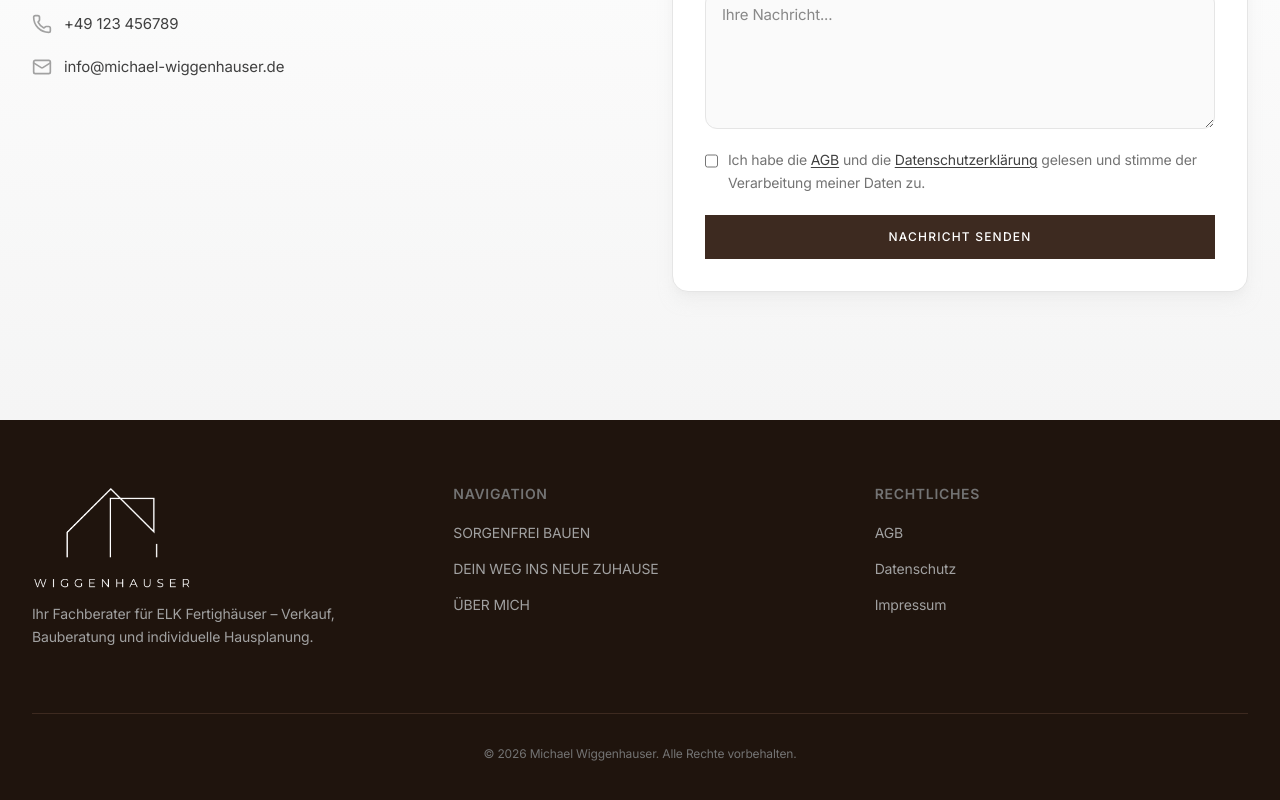
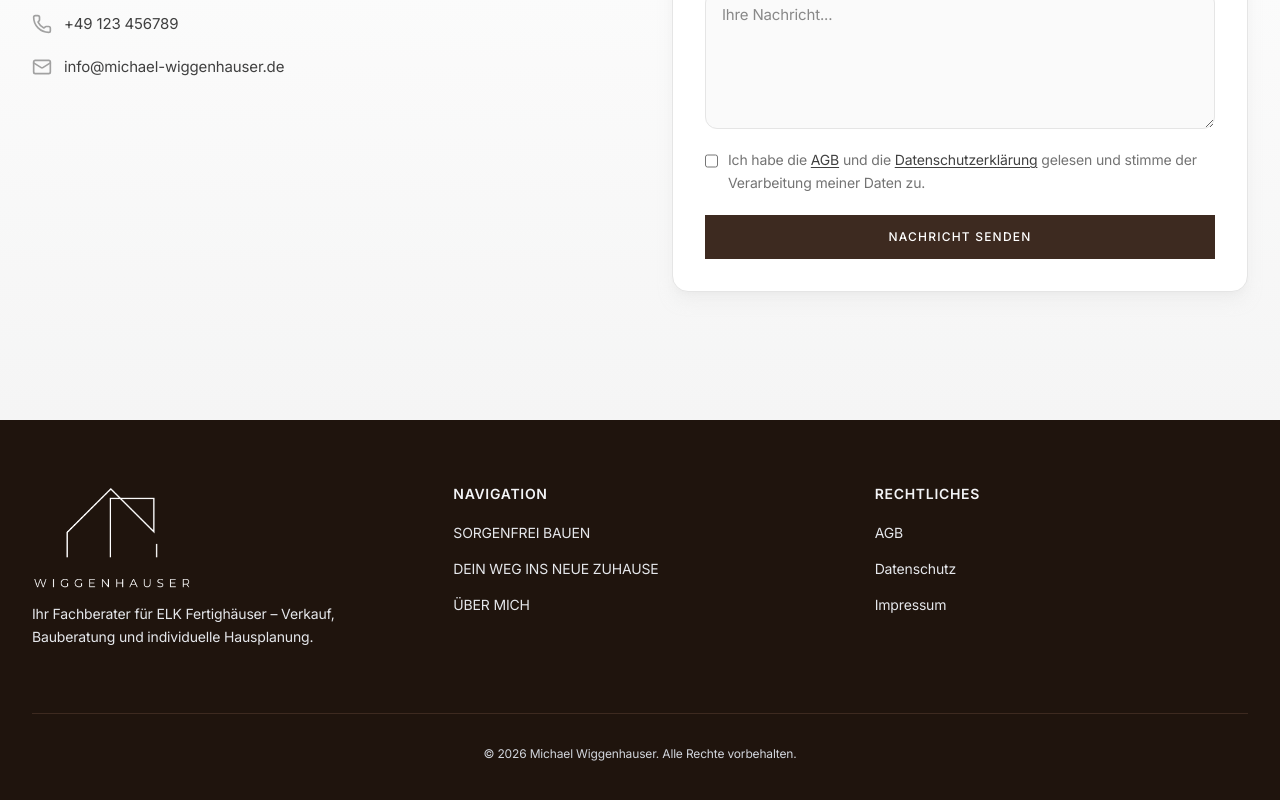
Before and after one commit to dieKrake/michael-wiggenhauser-website, a Next.js app: page / in a window 1280 px wide. Shown: the part 3577-4377 px from the top of the page. Built offline with nearby package versions, Linux system fonts and the light colour scheme.

Commit message:
update footer text colors from neutral to gray scale, changing description and links from neutral-400 to gray-200, section headings from neutral-500 to gray-100, and copyright text from neutral-500 to gray-300 for improved contrast and readability

```diff
--- a/src/components/layout/footer.tsx
+++ b/src/components/layout/footer.tsx
@@ -18,14 +18,14 @@ const Footer: FC = () => {
               className="object-contain"
               style={{ height: "auto" }}
             />
-            <p className="mt-3 text-sm leading-relaxed text-neutral-400">
+            <p className="mt-3 text-sm leading-relaxed text-gray-200">
               {siteConfig.description}
             </p>
           </div>
 
           {/* Navigation */}
           <div>
-            <p className="text-sm font-semibold tracking-wider text-neutral-500 uppercase">
+            <p className="text-sm font-semibold tracking-wider text-gray-100 uppercase">
               Navigation
             </p>
             <ul className="mt-4 flex flex-col gap-3">
@@ -33,7 +33,7 @@ const Footer: FC = () => {
                 <li key={item.href}>
                   <Link
                     href={item.href}
-                    className="text-sm text-neutral-400 transition-colors hover:text-white"
+                    className="text-sm text-gray-200 transition-colors hover:text-white"
                   >
                     {item.label}
                   </Link>
@@ -44,7 +44,7 @@ const Footer: FC = () => {
 
           {/* Legal */}
           <div>
-            <p className="text-sm font-semibold tracking-wider text-neutral-500 uppercase">
+            <p className="text-sm font-semibold tracking-wider text-gray-100 uppercase">
               Rechtliches
             </p>
             <ul className="mt-4 flex flex-col gap-3">
@@ -52,7 +52,7 @@ const Footer: FC = () => {
                 <li key={item.href}>
                   <Link
                     href={item.href}
-                    className="text-sm text-neutral-400 transition-colors hover:text-white"
+                    className="text-sm text-gray-200 transition-colors hover:text-white"
                   >
                     {item.label}
                   </Link>
@@ -66,7 +66,7 @@ const Footer: FC = () => {
           className="mt-16 pt-8"
           style={{ borderTop: "1px solid var(--color-divider)" }}
         >
-          <p className="text-center text-xs text-neutral-500">
+          <p className="text-center text-xs text-gray-300">
             &copy; {new Date().getFullYear()} {siteConfig.name}. Alle Rechte
             vorbehalten.
           </p>
```
